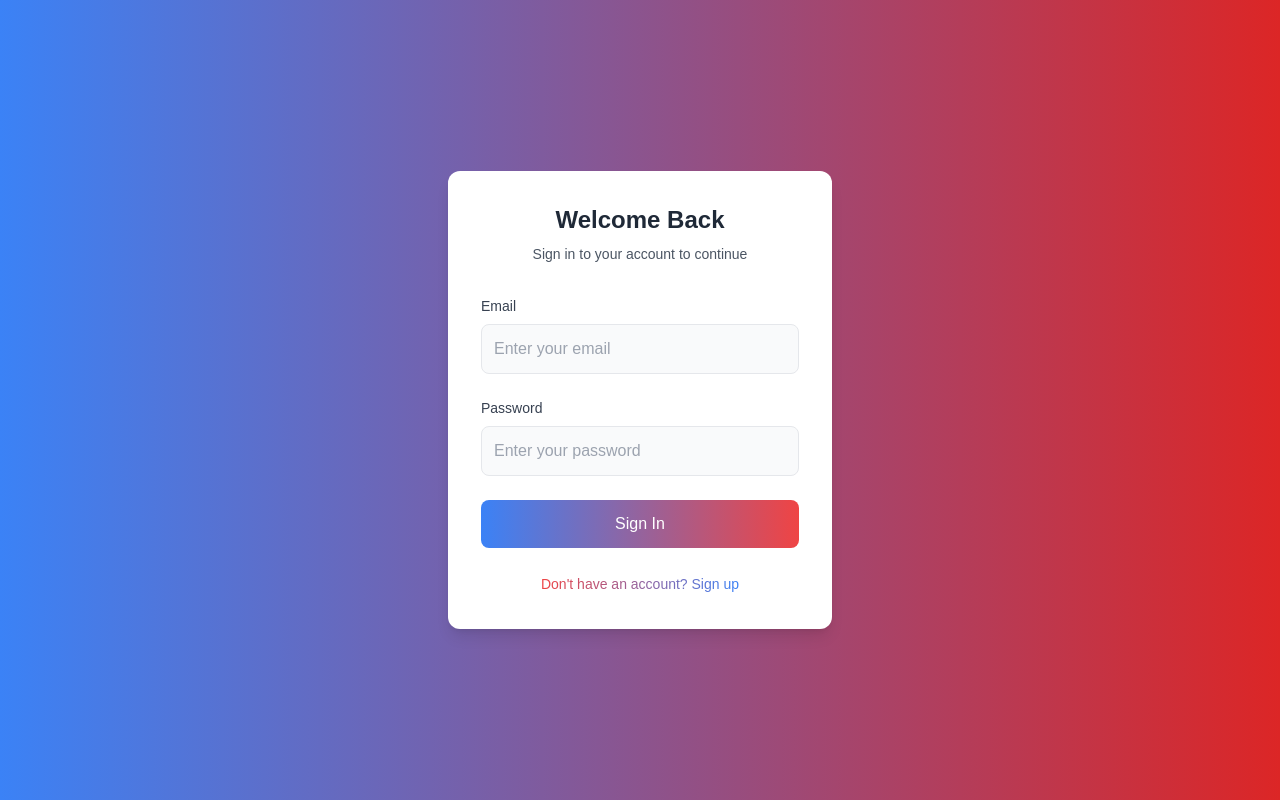
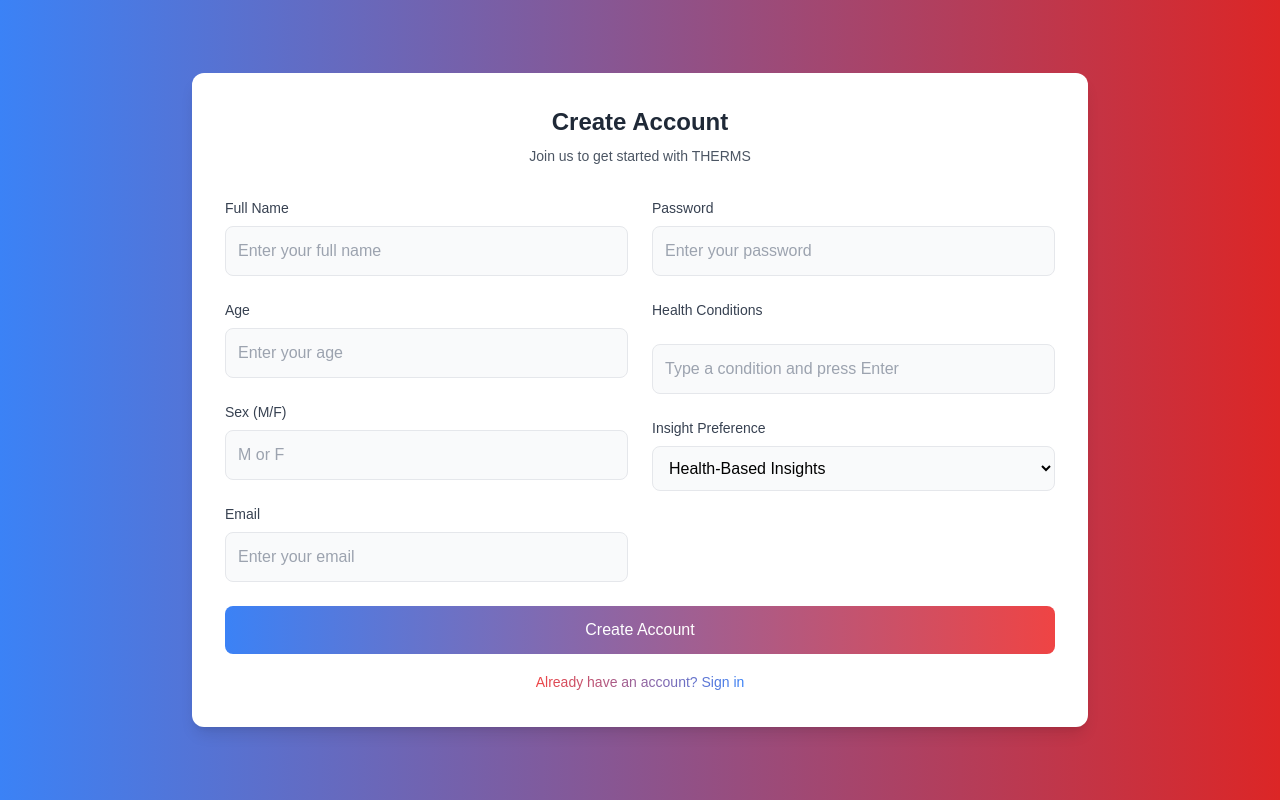
Before and after one commit to arnavnc/therms-platform, a Next.js app: page /signup in a window 1280 px wide. Built offline with nearby package versions, Linux system fonts and the light colour scheme.

Commit message:
update signup w/ columns

```diff
--- a/src/app/signup/page.js
+++ b/src/app/signup/page.js
@@ -1,35 +1,131 @@
-'use client';
+'use client'; // Mark as Client Component
 import { useState } from 'react';
-import { signInWithEmailAndPassword } from 'firebase/auth';
-import { auth } from '../lib/firebase';
+import { createUserWithEmailAndPassword } from 'firebase/auth';
+import { auth, db } from '../lib/firebase';
+import { doc, setDoc } from 'firebase/firestore';
 import { useRouter } from 'next/navigation';
 import Link from 'next/link';
+import HealthConditionsInput from '../components/HealthConditionsInput';
 
-export default function Login() {
-  const [email, setEmail] = useState('');
-  const [password, setPassword] = useState('');
+export default function Signup() {
+  const [formData, setFormData] = useState({
+    email: '',
+    password: '',
+    name: '',
+    age: '',
+    sex: '',
+    healthConditions: [],
+    insightPreference: 'health' // Added default preference
+  });
   const [error, setError] = useState('');
   const router = useRouter();
 
-  const handleLogin = async (e) => {
+  const handleChange = (e) => {
+    setFormData({
+      ...formData,
+      [e.target.name]: e.target.value
+    });
+  };
+
+  const handleSignup = async (e) => {
     e.preventDefault();
     try {
-      await signInWithEmailAndPassword(auth, email, password);
+      const userCredential = await createUserWithEmailAndPassword(auth, formData.email, formData.password);
+      const user = userCredential.user;
+
+      await setDoc(doc(db, 'users', user.uid), {
+        email: formData.email,
+        name: formData.name,
+        age: formData.age,
+        height: '',
+        weight: '',
+        sex: formData.sex,
+        terraId: 'placeholder',
+        shoes: [],
+        healthConditions: formData.healthConditions,
+        insightPreference: formData.insightPreference // Added to user document
+      });
+
       router.push('/dashboard');
     } catch (err) {
       setError(err.message);
     }
   };
 
+  const handleSexChange = (e) => {
+    const value = e.target.value.toUpperCase();
+    if (value === '' || value === 'M' || value === 'F') {
+      setFormData({
+        ...formData,
+        sex: value
+      });
+    }
+  };
+
   return (
-    <div className="min-h-screen flex items-center justify-center bg-gradient-to-r from-blue-500 to-red-600">
-      <div className="bg-white p-8 rounded-xl shadow-lg w-96 border border-white/20">
+    <div className="min-h-screen flex items-center justify-center bg-gradient-to-r from-blue-500 to-red-600 p-6">
+      <div className="bg-white p-8 rounded-xl shadow-lg max-w-4xl w-full border border-white/20">
         <div className="text-center mb-8">
-          <h1 className="text-2xl font-semibold text-gray-800">Welcome Back</h1>
-          <p className="mt-2 text-sm text-gray-600">Sign in to your account to continue</p>
+          <h1 className="text-2xl font-semibold text-gray-800">Create Account</h1>
+          <p className="mt-2 text-sm text-gray-600">Join us to get started with THERMS</p>
         </div>
+
         {error && <p className="text-red-500 text-sm mb-4 bg-red-50 p-3 rounded-lg">{error}</p>}
-        <form onSubmit={handleLogin} className="space-y-6">
+
+        <form onSubmit={handleSignup} className="grid grid-cols-2 gap-6">
+          {/* Left Column */}
+          <div className="space-y-6">
+            <div>
+              <label className="block text-sm font-medium text-gray-700 mb-2" htmlFor="name">
+                Full Name
+              </label>
+              <input
+                type="text"
+                id="name"
+                className="text-black w-full p-3 border border-gray-200 rounded-lg bg-gray-50 focus:bg-white transition-colors duration-200 focus:outline-none focus:ring-2 focus:ring-blue-500 focus:border-transparent"
+                placeholder="Enter your full name"
+                value={formData.name}
+                onChange={handleChange}
+                name="name"
+                required
+              />
+            </div>
+
+            <div>
+              <label className="block text-sm font-medium text-gray-700 mb-2" htmlFor="age">
+                Age
+              </label>
+              <input
+                type="number"
+                id="age"
+                min="0"
+                max="120"
+                className="text-black w-full p-3 border border-gray-200 rounded-lg bg-gray-50 focus:bg-white transition-colors duration-200 focus:outline-none focus:ring-2 focus:ring-blue-500 focus:border-transparent"
+                placeholder="Enter your age"
+                value={formData.age}
+                onChange={handleChange}
+                name="age"
+                required
+              />
+            </div>
+
+            <div>
+              <label className="block text-sm font-medium text-gray-700 mb-2" htmlFor="sex">
+                Sex (M/F)
+              </label>
+              <input
+                type="text"
+                id="sex"
+                maxLength="1"
+                className="text-black w-full p-3 border border-gray-200 rounded-lg bg-gray-50 focus:bg-white transition-colors duration-200 focus:outline-none focus:ring-2 focus:ring-blue-500 focus:border-transparent"
+                placeholder="M or F"
+                value={formData.sex}
+                onChange={handleSexChange}
+                name="sex"
+                required
+              />
+            </div>
+
             <div>
               <label className="block text-sm font-medium text-gray-700 mb-2" htmlFor="email">
                 Email
@@ -39,10 +135,16 @@ export default function Login() {
                 id="email"
                 className="text-black w-full p-3 border border-gray-200 rounded-lg bg-gray-50 focus:bg-white transition-colors duration-200 focus:outline-none focus:ring-2 focus:ring-blue-500 focus:border-transparent"
                 placeholder="Enter your email"
-              value={email}
-              onChange={(e) => setEmail(e.target.value)}
+                value={formData.email}
+                onChange={handleChange}
+                name="email"
+                required
               />
             </div>
+          </div>
+
+          {/* Right Column */}
+          <div className="space-y-6">
             <div>
               <label className="block text-sm font-medium text-gray-700 mb-2" htmlFor="password">
                 Password
@@ -52,22 +154,55 @@ export default function Login() {
                 id="password"
                 className="text-black w-full p-3 border border-gray-200 rounded-lg bg-gray-50 focus:bg-white transition-colors duration-200 focus:outline-none focus:ring-2 focus:ring-blue-500 focus:border-transparent"
                 placeholder="Enter your password"
-              value={password}
-              onChange={(e) => setPassword(e.target.value)}
+                value={formData.password}
+                onChange={handleChange}
+                name="password"
+                required
               />
             </div>
+
+            <div>
+              <label className="block text-sm font-medium text-gray-700 mb-2">
+                Health Conditions
+              </label>
+              <HealthConditionsInput
+                conditions={formData.healthConditions}
+                setConditions={(conditions) => setFormData({ ...formData, healthConditions })}
+              />
+            </div>
+
+            <div>
+              <label className="block text-sm font-medium text-gray-700 mb-2">
+                Insight Preference
+              </label>
+              <select
+                name="insightPreference"
+                value={formData.insightPreference}
+                onChange={handleChange}
+                className="text-black w-full p-3 border border-gray-200 rounded-lg bg-gray-50 focus:bg-white transition-colors duration-200 focus:outline-none focus:ring-2 focus:ring-blue-500 focus:border-transparent"
+              >
+                <option value="health">Health-Based Insights</option>
+                <option value="performance">Performance-Based Insights</option>
+              </select>
+            </div>
+          </div>
+
+          {/* Full Width Button */}
+          <div className="col-span-2 space-y-4">
             <button
               type="submit"
               className="w-full bg-gradient-to-r from-blue-500 to-red-500 text-white p-3 rounded-lg font-medium hover:brightness-110 focus:outline-none focus:ring-2 focus:ring-offset-2 focus:ring-blue-500 transition-all duration-200"
             >
-            Sign In
+              Create Account
             </button>
-        </form>
-        <div className="mt-6 text-center">
-          <Link href="/signup" className="text-sm text-blue-500 hover:brightness-50 bg-gradient-to-r from-red-500 to-blue-500 inline-block text-transparent bg-clip-text">
-            Don't have an account? Sign up
+
+            <div className="text-center">
+              <Link href="/login" className="text-sm text-blue-500 hover:brightness-50 bg-gradient-to-r from-red-500 to-blue-500 inline-block text-transparent bg-clip-text">
+                Already have an account? Sign in
               </Link>
             </div>
+          </div>
+        </form>
       </div>
     </div>
   );
```
Lines whose indentation alone changed are shown as unchanged.
